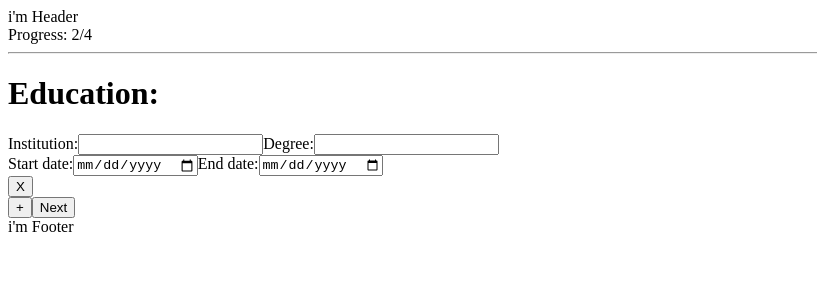
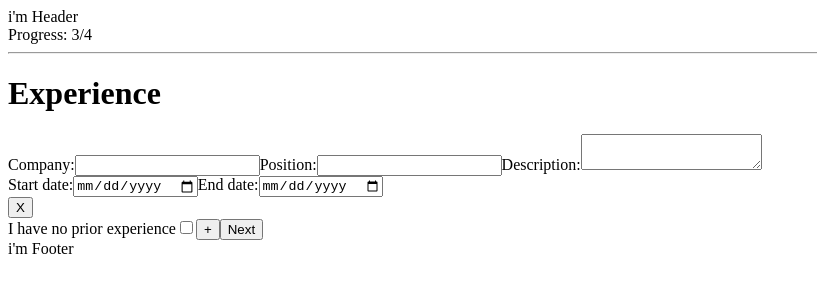
Before and after one commit to thiago-porto25/bugged-lol, a React (Create React App) app: page / in a window 1280 px wide. Shown: the top 300 px of the page, without its empty margins (0-817 px from the left). Built offline with nearby package versions, Linux system fonts and the light colour scheme.

Commit message:
add logic to experince portion

```diff
--- a/src/components/Education/index.js
+++ b/src/components/Education/index.js
@@ -70,7 +70,10 @@ export default function Education(props) {
             X
           </RemoveButton>
         </Frame>
-        <AddButton type="button" onClick={() => setCount((prev) => prev + 1)}>
+        <AddButton
+          type="button"
+          onClick={() => setCount((prev) => (prev < 3 ? prev + 1 : prev))}
+        >
           +
         </AddButton>
         <NextButton type="submit">Next</NextButton>
--- /dev/null
+++ b/src/components/ExpBox/index.js
@@ -0,0 +1,75 @@
+/* eslint-disable react-hooks/exhaustive-deps */
+import React, { useEffect } from 'react'
+import { Container, Input, Label, Textarea } from './styles/ExpBox'
+
+export default function Box(props) {
+  useEffect(() => {
+    return () =>
+      props.setData({
+        company: '',
+        position: '',
+        description: '',
+        start: '',
+        end: '',
+      })
+  }, [])
+
+  return (
+    <Container>
+      <div>
+        <Label>Company:</Label>
+        <Input
+          type="text"
+          maxLength="30"
+          value={props.data.company}
+          onChange={({ target }) =>
+            props.setData({ ...props.data, company: target.value })
+          }
+          required
+        />
+
+        <Label>Position:</Label>
+        <Input
+          type="text"
+          maxLength="30"
+          value={props.data.position}
+          onChange={({ target }) =>
+            props.setData({ ...props.data, position: target.value })
+          }
+          required
+        />
+
+        <Label>Description:</Label>
+        <Textarea
+          type="text"
+          maxLength="30"
+          value={props.data.description}
+          onChange={({ target }) =>
+            props.setData({ ...props.data, description: target.value })
+          }
+          required
+        />
+      </div>
+      <div>
+        <Label>Start date:</Label>
+        <Input
+          type="date"
+          value={props.data.start}
+          onChange={({ target }) =>
+            props.setData({ ...props.data, start: target.value })
+          }
+          required
+        />
+
+        <Label>End date:</Label>
+        <Input
+          type="date"
+          value={props.data.end}
+          onChange={({ target }) =>
+            props.setData({ ...props.data, end: target.value })
+          }
+        />
+      </div>
+    </Container>
+  )
+}
--- /dev/null
+++ b/src/components/ExpBox/styles/ExpBox.js
@@ -0,0 +1,9 @@
+import styled from 'styled-components'
+
+export const Container = styled.div``
+
+export const Input = styled.input``
+
+export const Label = styled.label``
+
+export const Textarea = styled.textarea``
--- a/src/components/Experience/index.js
+++ b/src/components/Experience/index.js
@@ -1,5 +1,109 @@
-import React, { useState } from 'react'
+/* eslint-disable react-hooks/exhaustive-deps */
+import React, { useState, useEffect } from 'react'
+import Box from '../ExpBox'
+import {
+  AddButton,
+  Checkbox,
+  Container,
+  Form,
+  Frame,
+  Label,
+  NextButton,
+  RemoveButton,
+  Text,
+  Title,
+} from './styles/Experience'
 
 export default function Experience(props) {
-  return <div>i'm Experience</div>
+  const [count, setCount] = useState(0)
+  const [noExp, setNoExp] = useState(false)
+  const [data1, setData1] = useState({
+    company: '',
+    position: '',
+    description: '',
+    start: '',
+    end: '',
+  })
+  const [data2, setData2] = useState({
+    company: '',
+    position: '',
+    description: '',
+    start: '',
+    end: '',
+  })
+  const [data3, setData3] = useState({
+    company: '',
+    position: '',
+    description: '',
+    start: '',
+    end: '',
+  })
+  const [data4, setData4] = useState({
+    company: '',
+    position: '',
+    description: '',
+    start: '',
+    end: '',
+  })
+
+  const boxes = (
+    <>
+      <Box data={data1} setData={setData1} />
+      {count >= 1 && <Box data={data2} setData={setData2} />}
+      {count >= 2 && <Box data={data3} setData={setData3} />}
+      {count >= 3 && <Box data={data4} setData={setData4} />}
+    </>
+  )
+
+  useEffect(() => {
+    props.setProgress(3)
+    return () => {
+      setCount(0)
+      setNoExp(false)
+    }
+  }, [])
+
+  return (
+    <Container>
+      <Title>Experience</Title>
+      <Form
+        method="POST"
+        onSubmit={() => {
+          props.setInExperience(false)
+          props.setInSkills(true)
+
+          let expData
+          if (!noExp) {
+            expData = [data1, data2, data3, data4].filter(
+              (item) => item.company !== '' && item.position !== ''
+            )
+          } else expData = 'none'
+          props.setCurrentCv({ ...props.currentCv, experience: expData })
+        }}
+      >
+        <Frame>
+          {!noExp ? boxes : null}
+          <RemoveButton
+            type="button"
+            onClick={() => setCount((prev) => (prev > 0 ? prev - 1 : prev))}
+          >
+            X
+          </RemoveButton>
+        </Frame>
+        <Label>I have no prior experience</Label>
+        <Checkbox
+          type="checkbox"
+          value={noExp}
+          onClick={() => setNoExp((prev) => !prev)}
+        />
+        <AddButton
+          type="button"
+          onClick={() => setCount((prev) => (prev < 3 ? prev + 1 : prev))}
+        >
+          +
+        </AddButton>
+        <NextButton type="submit">Next</NextButton>
+      </Form>
+    </Container>
+  )
 }
--- a/src/components/Experience/styles/Experience.js
+++ b/src/components/Experience/styles/Experience.js
@@ -0,0 +1,21 @@
+import styled from 'styled-components'
+
+export const AddButton = styled.button``
+
+export const Checkbox = styled.input``
+
+export const Container = styled.div``
+
+export const Form = styled.form``
+
+export const Frame = styled.div``
+
+export const Label = styled.label``
+
+export const NextButton = styled.button``
+
+export const RemoveButton = styled.button``
+
+export const Text = styled.p``
+
+export const Title = styled.h1``
--- a/src/pages/Creating.js
+++ b/src/pages/Creating.js
@@ -14,8 +14,8 @@ import {
 export default function Creating(props) {
   const { setCurrentCv, setData, currentCv } = useContext(DataContext)
   const [inGeneralInfo, setInGeneralInfo] = useState(false)
-  const [inEducation, setInEducation] = useState(true)
-  const [inExperience, setInExperience] = useState(false)
+  const [inEducation, setInEducation] = useState(false)
+  const [inExperience, setInExperience] = useState(true)
   const [inSkills, setInSkills] = useState(false)
   const [progress, setProgress] = useState(0)
 
```
